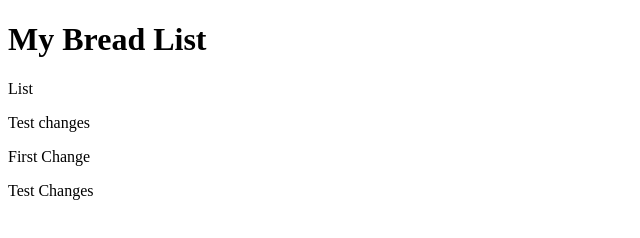
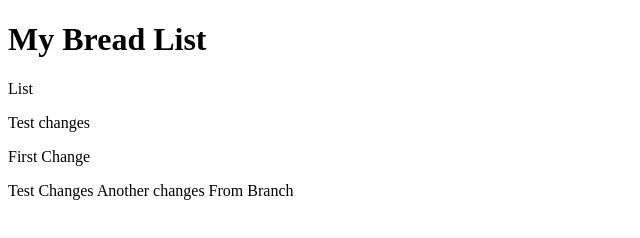
Before and after one commit to prashantsalokhe21/com.bread.demo, a plain HTML site: page WebContent/bread.html in a window 1280 px wide. Shown: the whole page, without its empty margins (0-640 px from the left). Drawn offline with Linux system fonts and the light colour scheme.

Commit message:
Final commit

```diff
--- a/WebContent/bread.html
+++ b/WebContent/bread.html
@@ -15,5 +15,7 @@
 	<p>First Change</p>
 	Test Changes
 
+	Another changes From Branch
+
 </body>
 </html>
```
